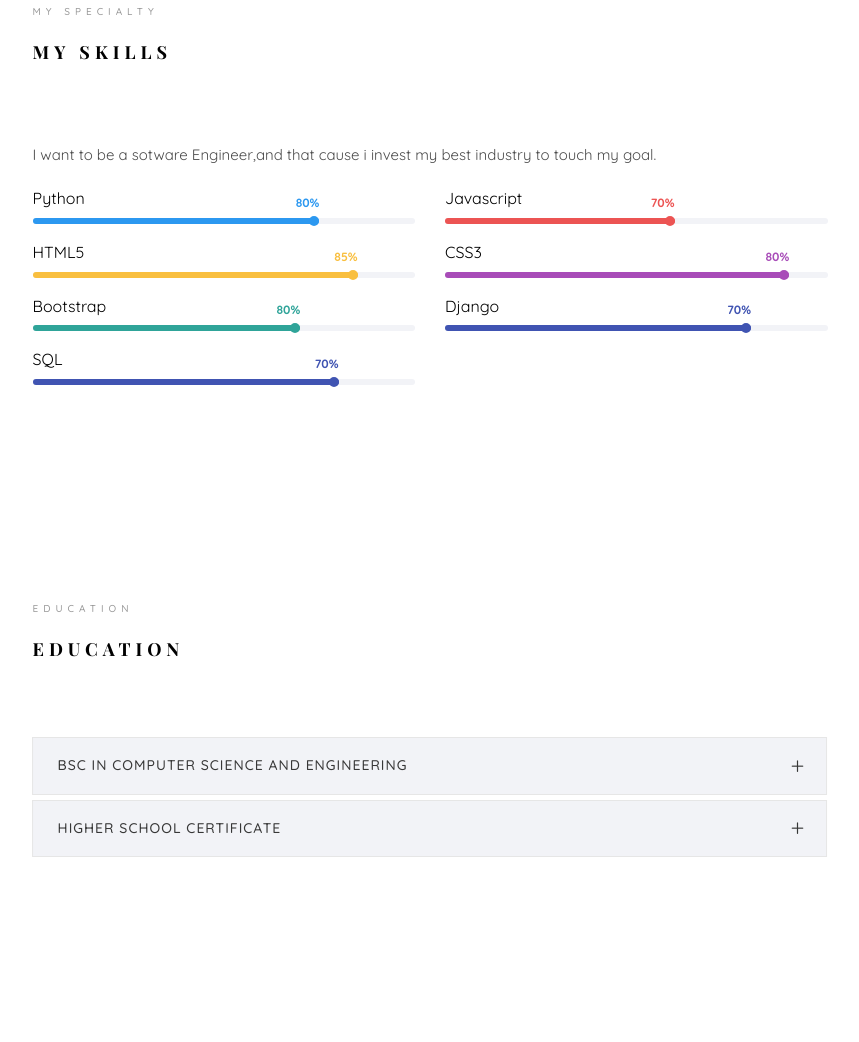
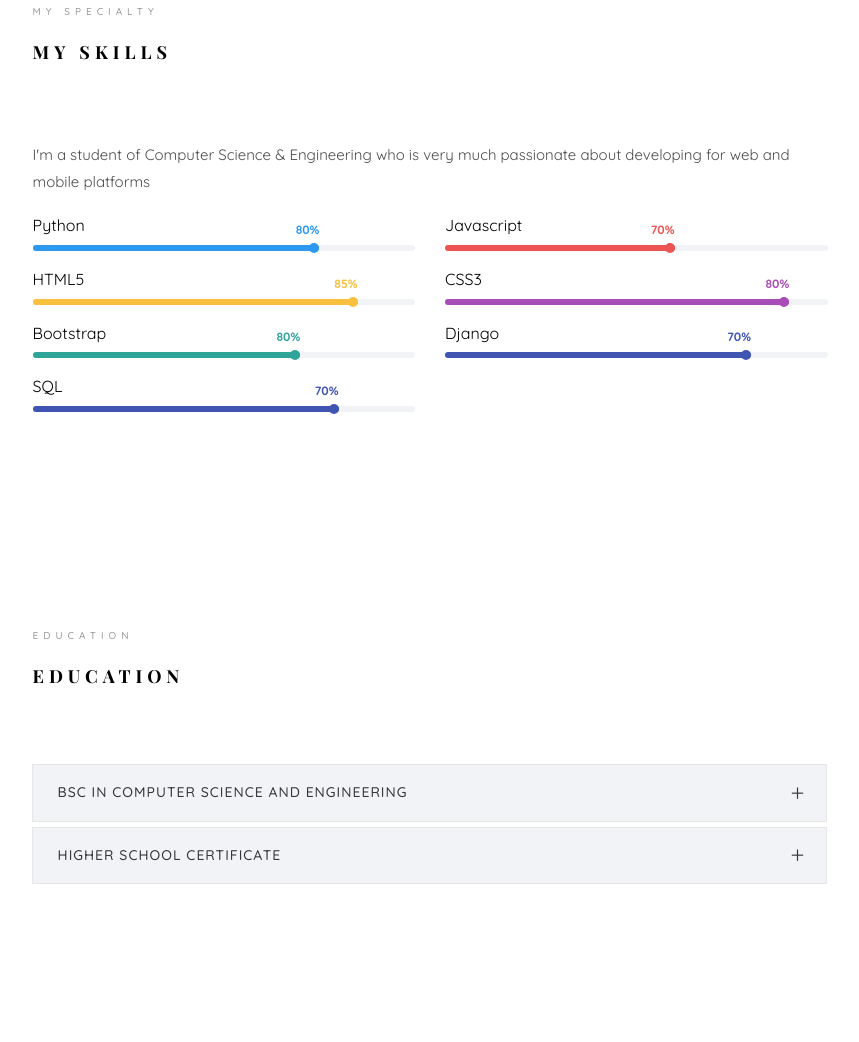
Before and after one commit to Sabbirdiu/portfolio, a plain HTML site: page index.html in a window 1280 px wide. Shown: the part 1742-2784 px from the top of the page, without its empty margins (360-1219 px from the left). Drawn offline with nearby package versions, Linux system fonts and the light colour scheme; files whose address does not match are found by name; a web font is replaced by a local one.

Commit message:
Update index.html

```diff
--- a/index.html
+++ b/index.html
@@ -3,7 +3,7 @@
 	<head>
 	<meta charset="utf-8">
 	<meta http-equiv="X-UA-Compatible" content="IE=edge">
-	<title>Jackson Template</title>
+	<title>Sabbir</title>
 	<meta name="viewport" content="width=device-width, initial-scale=1">
 	<meta name="description" content="" />
 	<meta name="keywords" content="" />
@@ -175,7 +175,8 @@ Copyright Sabbir
 					</div>
 					<div class="row">
 						<div class="col-md-12 animate-box" data-animate-effect="fadeInLeft">
-							<p>I want to be a sotware Engineer,and that cause i invest my best industry to touch my goal. </p>
+							<p>I'm a student of Computer Science & Engineering
+												who is very much passionate about developing for web and mobile platforms </p>
 						</div>
 						<div class="col-md-6 animate-box" data-animate-effect="fadeInLeft">
 							<div class="progress-wrap">
```
